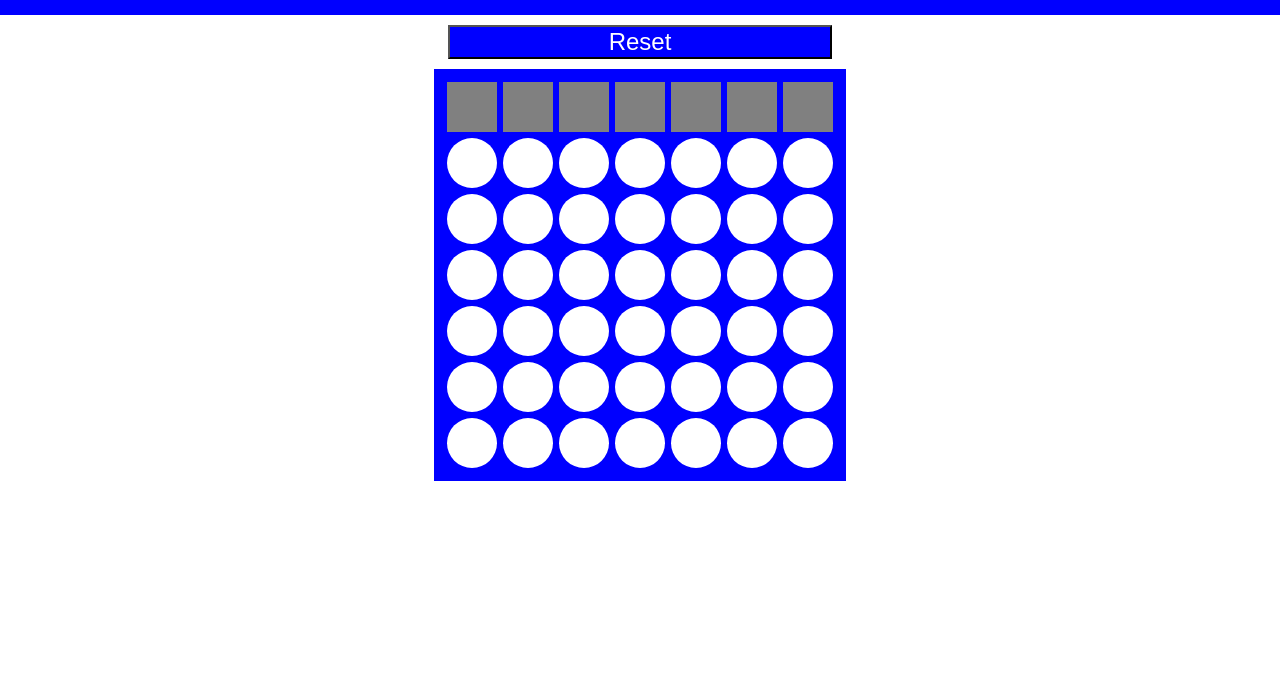
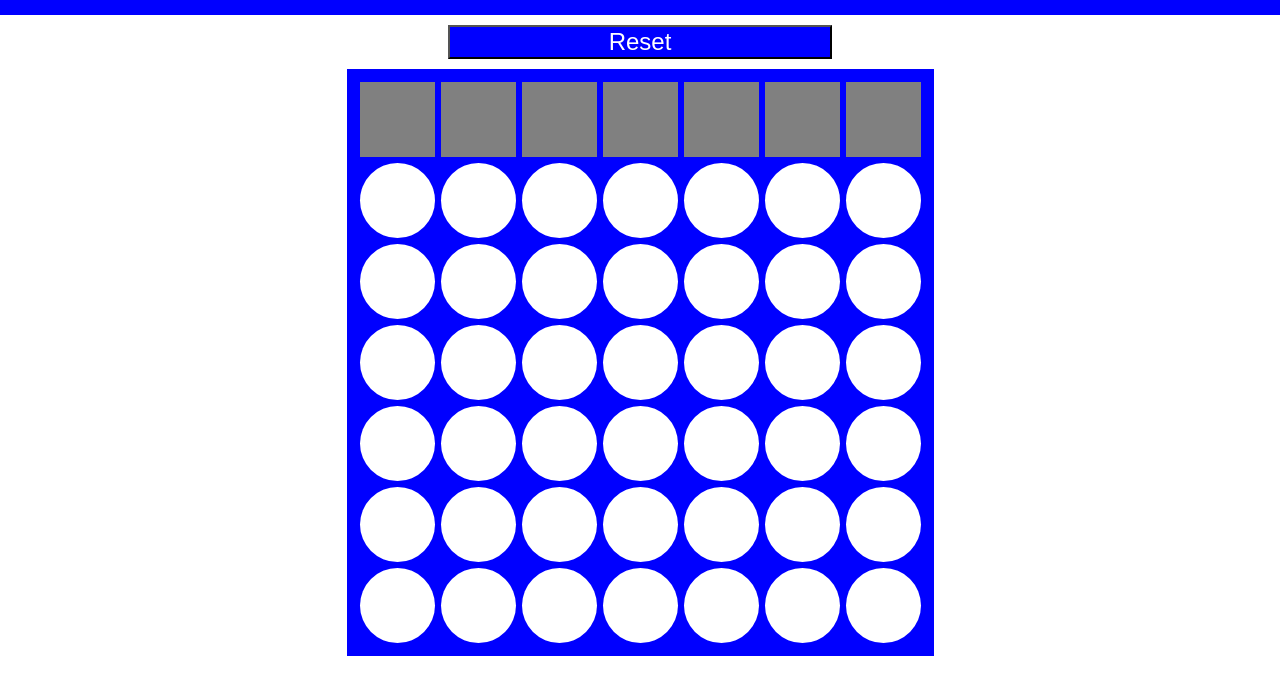
Before and after one commit to idugan100/Connect-Four, a plain HTML site: page index.html in a window 1280 px wide. Shown: the part 65-760 px from the top of the page. Drawn offline with Linux system fonts and the light colour scheme.

Commit message:
made board bigger

```diff
--- a/style.css
+++ b/style.css
@@ -18,16 +18,16 @@ body{
     background-color: blue;
 }
 .location{
-    height:50px;
-    width:50px;
+    height:75px;
+    width:75px;
 
     margin:3px;
     border-radius: 50%;
     background-color: white;
 }
 .drop{
-    height: 50px;
-    width:50px;
+    height: 75px;
+    width:75px;
     background-color: gray;
     margin:3px;
 }
```
